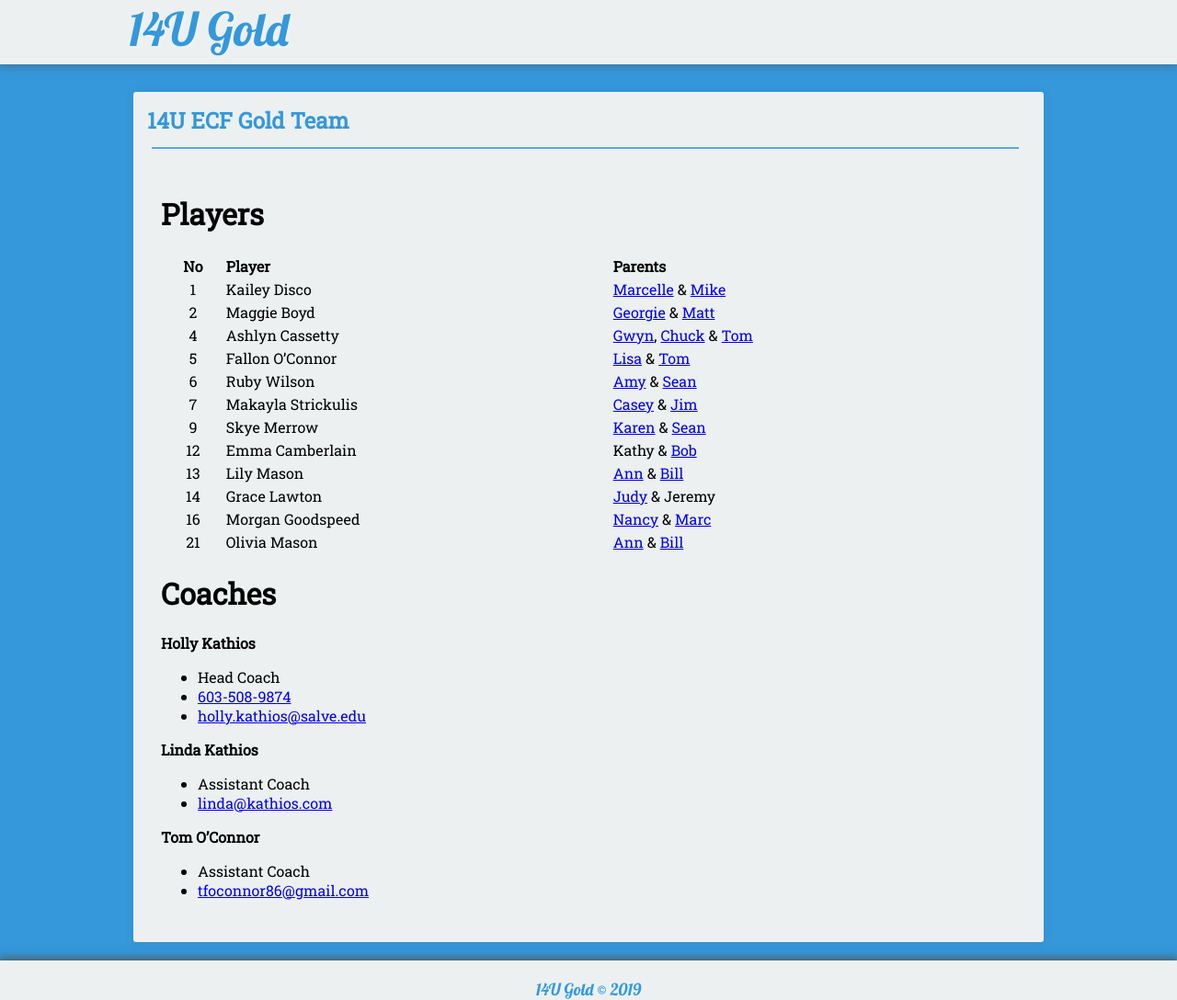
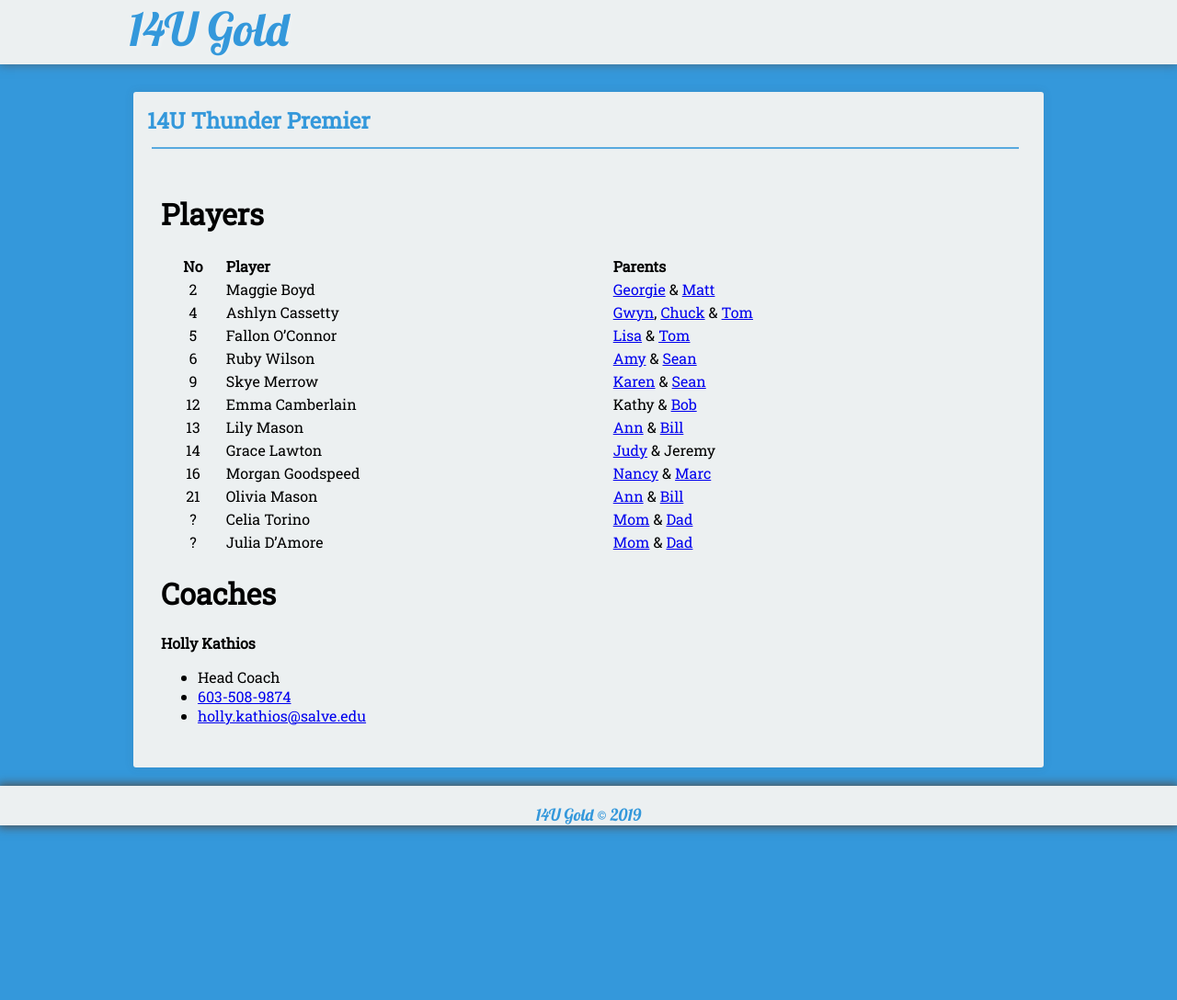
Before and after one commit to seanmerrow/ecf, a Jekyll site: the page built from coaches/index.md, in a window 1280 px wide. Shown: the whole page at 92% size. Built offline with Jekyll 4.4.1, drawn with Linux system fonts in a browser that asks for light colours; nearby versions of some CDN libraries.

Commit message:
Update index.md

```diff
--- a/coaches/index.md
+++ b/coaches/index.md
@@ -1,25 +1,25 @@
 ---
 layout: post
-title:  "14U ECF Gold Team"
-excerpt: "14U ECF Gold Team"
+title:  "14U Thunder Premier"
+excerpt: "14U Thunder Premier"
 permalink: /coaches/
 ---
 # Players
 
 |No    | Player               | Parents          |
 |:----:|:---------------------|:-----------------|
-| 1    |Kailey Disco          | [Marcelle](mailto:mjdisco@aol.com) & [Mike](mailto:sleak52@yahoo.com)   |
 | 2    |Maggie Boyd           | [Georgie](mailto:georgie@arc2arc.com) & [Matt](mailto:matt@arc2arc.com)    |
 | 4    |Ashlyn Cassetty       | [Gwyn](mailto:gcassetty@gmail.com), [Chuck](mailto:cmatthewssr@icloud.com) & [Tom](mailto:thomascassetty@gmail.com)     |
 | 5    |Fallon O'Connor       | [Lisa](mailto:laoconnor04@hotmail.com) & [Tom](mailto:tfoconnor86@gmail.com)               |
 | 6    |Ruby Wilson           | [Amy](mailto:amytwilson03@gmail.com) & [Sean](mailto:swilwil@yahoo.com)        |
-| 7    |Makayla Strickulis    | [Casey](mailto:caseynic80@gmail.com) & [Jim](mailto:jstrickulis@gmail.com)  |
 | 9    |Skye Merrow           | [Karen](mailto:kmerrow@msn.com) & [Sean](mailto:seanmerrow@gmail.com)     |
 | 12   |Emma Camberlain       | Kathy & [Bob](mailto:robert.camberlain@kodak.com)
 | 13   |Lily Mason            | [Ann](mailto:annmason@trugreenmail.com) & [Bill](mailto:wcmjr@comcast.net)      |
 | 14   |Grace Lawton          | [Judy](mailto:jlsgoodtimes@gmail.com) & Jeremy   |
 | 16   |Morgan Goodspeed      | [Nancy](mailto:nancy.goodspeed@eversource.com) & [Marc](mailto:marcgoodspeed@comcast.net)     |
 | 21   |Olivia Mason          | [Ann](mailto:annmason@trugreenmail.com) & [Bill](mailto:wcmjr@comcast.net)      |
+| ?    |Celia Torino          | [Mom](mailto:celiasmom@heremail.com) & [Dad](mailto:celiasdad@hisemail.com) |
+| ?    |Julia D'Amore         | [Mom](mailto:juliaasmom@heremail.com) & [Dad](mailto:juliasdad@hisemail.com) |
 
 
 # Coaches
@@ -28,11 +28,3 @@ permalink: /coaches/
 * Head Coach
 * [603-508-9874](tel:+1-603-508-9874)
 * [holly.kathios@salve.edu](mailto:holly.kathios@salve.edu)
-
-**Linda Kathios**
-* Assistant Coach
-* [linda@kathios.com](mailto:linda@kathios.com)
-
-**Tom O'Connor**
-* Assistant Coach
-* [tfoconnor86@gmail.com](mailto:tfoconnor86@gmail.com)
```
